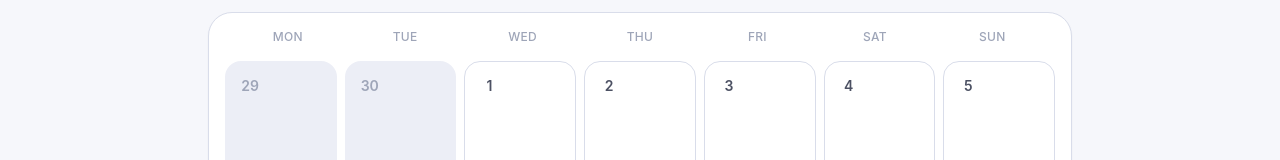
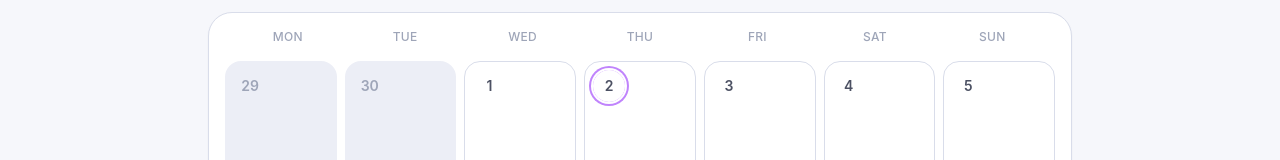
Before and after one commit to beatz174-bit/shift-recorder, a React (Vite) app: page /shifts in a window 1280 px wide. Shown: the part 155-315 px from the top of the page. Built offline with nearby package versions, Linux system fonts and the light colour scheme.

Commit message:
Highlight today's date on desktop shifts calendar

```diff
--- a/src/app/routes/ShiftsPage.tsx
+++ b/src/app/routes/ShiftsPage.tsx
@@ -264,6 +264,9 @@ export default function ShiftsPage() {
                       : 'text-neutral-400 dark:text-neutral-500',
                     hasShifts
                       ? 'bg-emerald-100 text-emerald-800 dark:bg-emerald-500/20 dark:text-emerald-100'
+                      : null,
+                    isCurrentDay
+                      ? 'sm:ring-2 sm:ring-purple-400 sm:ring-offset-2 sm:ring-offset-white dark:sm:ring-purple-500/70 dark:sm:ring-offset-midnight-950'
                       : null
                   ]
                     .filter(Boolean)
```
